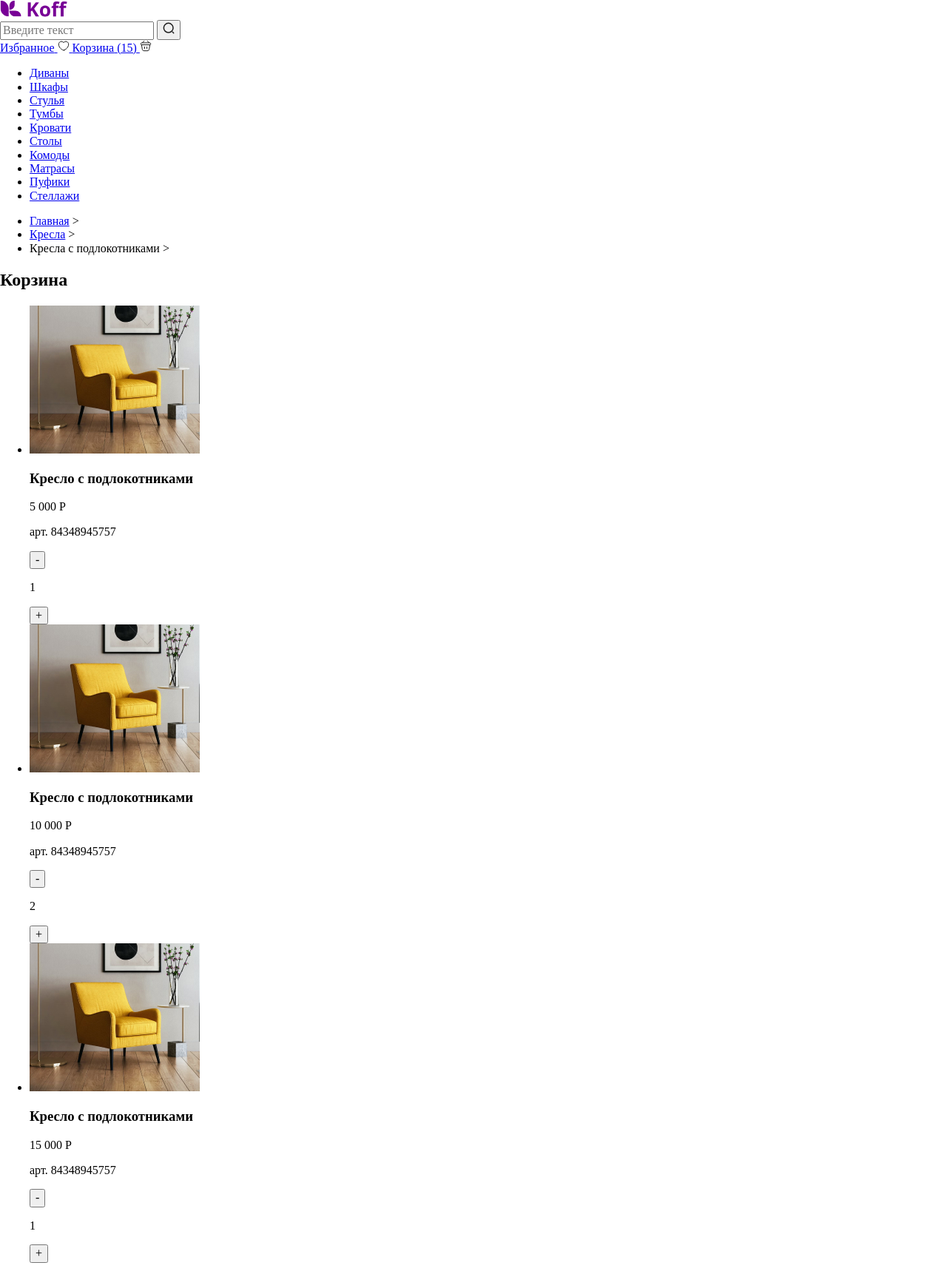
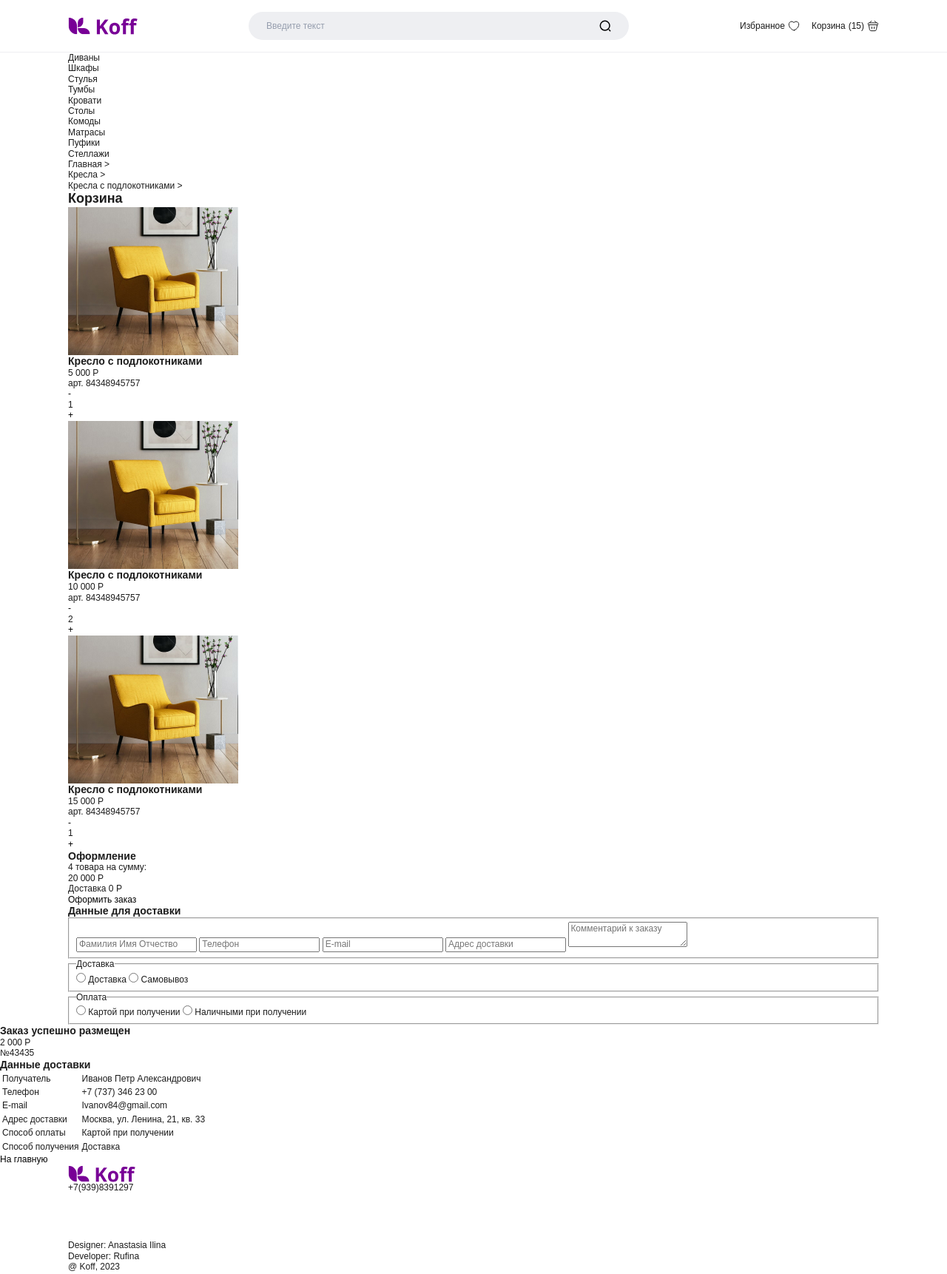
Before and after one commit to ruuuu/Koff, a website built with Vite: page index.html in a window 1280 px wide. Shown: the top 1722 px of the page at 74% size. Built offline with nearby package versions, Linux system fonts and the light colour scheme; files whose address does not match are found by name.

Commit message:
Add files via upload

```diff
--- a/index.html
+++ b/index.html
@@ -3,39 +3,45 @@
   <head>
     <meta charset="UTF-8" />
     <link rel="icon" type="image/svg+xml" href="/vite.svg" />
+
+    <link rel="preload" href="/fonts/open-sans-v36-cyrillic_latin-regular.woff2" as="font" type="font/woff2" crossorigin>   <!-- чтобы шрифты при перезагруке станицы не скакали -->
+    <link rel="preload" href="/fonts/open-sans-v36-cyrillic_latin-700.woff2" as="font" type="font/woff2" crossorigin>
+    <link rel="preload" href="/fonts/inter-v13-cyrillic_latin-regular.woff2" as="font" type="font/woff2" crossorigin>
+
     <meta name="viewport" content="width=device-width, initial-scale=1.0" />
     <title>Koff</title>
     <script type="module" src="/main.js"></script>
   </head>
 
+
   <body>
     <header class="header">
       <div class="container header__container">
-          <a href="/">
-            <img  class="header__link-logo" src="img/logo.svg" alt="Логотип мебельного маркета  Khoff">   <!--  из папки public берем -->
+          <a class="header__link-logo" href="/">
+            <img class="header__logo" src="/img/logo.svg" alt="Логотип мебельного маркета Khoff">   <!--  из папки public берем -->
           </a>
 
-          <form class="header__search" action="/api/prodyuct">
+          <form class="header__search" action="/api/product">
             <input class="header__input" type="search" name="search" placeholder="Введите текст">
 
             <button class="header__btn" type="submit">
                 <svg width="16" height="16" viewBox="0 0 16 16" fill="none" xmlns="http://www.w3.org/2000/svg">
-                  <path d="M7.66683 13.9999C11.1646 13.9999 14.0002 11.1644 14.0002 7.66659C14.0002 4.16878 11.1646 1.33325 7.66683 1.33325C4.16903 1.33325 1.3335 4.16878 1.3335 7.66659C1.3335 11.1644 4.16903 13.9999 7.66683 13.9999Z" stroke="#1C1C1C" stroke-width="1.5" stroke-linecap="round" stroke-linejoin="round"/>
-                  <path d="M14.6668 14.6666L13.3335 13.3333" stroke="#1C1C1C" stroke-width="1.5" stroke-linecap="round" stroke-linejoin="round"/>
+                  <path d="M7.66683 13.9999C11.1646 13.9999 14.0002 11.1644 14.0002 7.66659C14.0002 4.16878 11.1646 1.33325 7.66683 1.33325C4.16903 1.33325 1.3335 4.16878 1.3335 7.66659C1.3335 11.1644 4.16903 13.9999 7.66683 13.9999Z" stroke="currentColor" stroke-width="1.5" stroke-linecap="round" stroke-linejoin="round"/>
+                  <path d="M14.6668 14.6666L13.3335 13.3333" stroke="currentColor" stroke-width="1.5" stroke-linecap="round" stroke-linejoin="round"/>
                 </svg>
-              </button>
+            </button>
           </form>
 
           <div class="header__control">
-            <a href="header__link" href="/favorite">
-              <span class="hesder__link-text">Избранное</span>
+            <a class="header__link"  href="/favorite">
+              <span class="header__link-text">Избранное</span>
               <svg width="16" height="16" viewBox="0 0 16 16" fill="none" xmlns="http://www.w3.org/2000/svg">
                 <path d="M8.41301 13.8733C8.18634 13.9533 7.81301 13.9533 7.58634 13.8733C5.65301 13.2133 1.33301 10.46 1.33301 5.79332C1.33301 3.73332 2.99301 2.06665 5.03967 2.06665C6.25301 2.06665 7.32634 2.65332 7.99967 3.55998C8.67301 2.65332 9.75301 2.06665 10.9597 2.06665C13.0063 2.06665 14.6663 3.73332 14.6663 5.79332C14.6663 10.46 10.3463 13.2133 8.41301 13.8733Z" stroke="#1C1C1C" stroke-linecap="round" stroke-linejoin="round"/>
               </svg>
             </a>
 
-            <a href="header__link" href="/cart">
-              <span class="hesder__link-text">Корзина</span>
+            <a class="header__link" href="/cart">
+              <span class="header__link-text">Корзина</span>
               <span class="header__count">(15)</span>
               <svg width="16" height="16" viewBox="0 0 16 16" fill="none" xmlns="http://www.w3.org/2000/svg">
                 <path d="M5.87329 1.33325L3.45996 3.75325" stroke="#1C1C1C" stroke-miterlimit="10" stroke-linecap="round" stroke-linejoin="round"/>
@@ -300,7 +306,7 @@
                 </tr>
               </table>
 
-              <div class="produc__btns">
+              <div class="product__btns">
                 <button class="product__btn" type="button">В Корзину</button>
                 <button class="product__like">
                   <svg xmlns="http://www.w3.org/2000/svg" width="16" height="16" viewBox="0 0 16 16" fill="none">
@@ -372,7 +378,7 @@
             <form class="cart__form form-order" id="form" action="#" method="POST">
               <h3 class="cart__subtitle">Данные для доставки</h3>
 
-              <fieldset class="form-order___fieldset form-order__fieldset--input">
+              <fieldset class="form-order__fieldset form-order__fieldset--input">
                 <input class="form-order__input" type="text" name="name" placeholder="Фамилия Имя Отчество">
                 <input class="form-order__input" type="tel" name="phone" placeholder="Телефон">
                 <input class="form-order__input" type="email" name="email" placeholder="E-mail">
@@ -408,6 +414,52 @@
             </form>
           </div>
         </div>
+      </section>
+
+      <section class="order">
+        <div class="order__info">
+          <h3>Заказ успешно размещен</h3>
+          <p class="order__price">2&nbsp;000&nbsp;Р</p>
+          <p class="order__article"> №43435</p>
+
+          <div class="order__characteristics">
+            <h3 class="order__characteristics-title">Данные доставки</h3>
+            <table class="order__characteristics-table table">
+              <tr class="table__row">
+                <td class="table__field">Получатель</td>
+                <td class="table__value">Иванов Петр Александрович</td>
+              </tr>
+
+              <tr class="table__row">
+                <td class="table__field">Телефон</td>
+                <td class="table__value">+7 (737) 346 23 00</td>
+              </tr>
+
+              <tr class="table__row">
+                <td class="table__field">E-mail</td>
+                <td class="table__value">Ivanov84@gmail.com</td>
+              </tr>
+
+              <tr class="table__row">
+                <td class="table__field">Адрес доставки</td>
+                <td class="table__value">Москва, ул. Ленина, 21, кв. 33</td>
+              </tr>
+
+              <tr class="table__row">
+                <td class="table__field">Способ оплаты</td>
+                <td class="table__value">Картой при получении</td>
+              </tr>
+
+              <tr class="table__row">
+                <td class="table__field">Способ получения</td>
+                <td class="table__value">Доставка</td>
+              </tr>
+            </table>
+
+            <button class="product__btn" type="button">На главную</button>
+          </div>
+        </div>
+
       </section>
     </main>
 
--- a/style.scss
+++ b/style.scss
@@ -1,3 +1,15 @@
-footer{
-  background-color: black
-}
+@import 'styles/fonts';
+@import 'styles/default';  // подключаем дефолтные стили, они находятся в файле default.scss
+@import 'styles/header';
+@import 'styles/catalog';
+@import 'styles/breadcrumb';
+@import 'styles/goods';
+@import 'styles/product';
+@import 'styles/cart';
+@import 'styles/card';
+@import 'styles/order';
+@import 'styles/form-order';
+@import 'styles/radio';
+@import 'styles/table';
+@import 'styles/footer';
+@import 'styles/contacts';
--- /dev/null
+++ b/styles/breadcrumb.scss
@@ -0,0 +1,14 @@
+.breadcrumb {
+
+      &__list {
+      }
+
+      &__item {
+      }
+
+      &__link {
+      }
+
+      &__separator {
+      }
+}
--- /dev/null
+++ b/styles/card.scss
@@ -0,0 +1,20 @@
+.card {
+
+      &__link {
+      }
+
+      &__image {
+      }
+
+      &__title {
+      }
+
+      &__price {
+      }
+
+      &__btn {
+      }
+
+      &__favorite {
+      }
+}
--- /dev/null
+++ b/styles/cart.scss
@@ -0,0 +1,56 @@
+.cart {
+
+      &__container {
+      }
+
+      &__title {
+      }
+
+      &__products {
+      }
+
+      &__product {
+      }
+
+      &__img {
+      }
+
+      &__ttile-product {
+      }
+
+      &__price {
+      }
+
+      &__article {
+      }
+
+      &__product-control {
+      }
+
+      &__product-btn {
+      }
+
+      &__product-count {
+      }
+
+      &__place {
+      }
+
+      &__subtitle {
+      }
+
+      &__place-info {
+      }
+
+      &__place-count {
+      }
+
+      &__place-delivery {
+      }
+
+      &__place-btn {
+      }
+
+      &__form {
+      }
+}
--- /dev/null
+++ b/styles/catalog.scss
@@ -0,0 +1,14 @@
+.catalog {
+
+      &__container {
+      }
+
+      &__list {
+      }
+
+      &__item {
+      }
+
+      &__link {
+      }
+}
--- /dev/null
+++ b/styles/contacts.scss
@@ -0,0 +1,14 @@
+.contacts {
+
+      &__phone {
+      }
+
+      &__list {
+      }
+
+      &__item {
+      }
+
+      &__link {
+      }
+}
--- /dev/null
+++ b/styles/default.scss
@@ -0,0 +1,114 @@
+html {
+      position: relative;
+      box-sizing: border-box;
+}
+
+*,
+*::before,
+*::after {
+      box-sizing: inherit;
+}
+
+body {
+      position: relative; // эти два свойства нужны чтобы при сущестовании аницмации, чтобы не появлялся гор скролл
+      overflow-x: hidden;
+      min-width: 320px;
+      min-height: 100vh; // высота экрана нашего(чтобы heder и  footer закрепятся на станице)
+      font-family: Open-Sans, sans-serif;
+      line-height: 1.2;
+      -webkit-font-smoothing: antialiased;// эти 5 свойств нужны для шрифтов
+      -moz-osx-font-smoothing: grayscale;
+      text-rendering: optimizeLegibility;
+      -webkit-tap-highlight-color: rgba(0, 0, 0, 0);
+      -webkit-tap-highlight-color: transparent;
+      font-size: 12px;
+      color: #1C1C1C;
+      background-color: #fff;
+      display: flex;
+      flex-direction: column;
+}
+
+main{
+      flex-wrap: 1;
+}
+
+
+img,
+svg {
+      display: block;
+      max-width: 100%;
+      height: auto;
+}
+
+svg {
+      max-height: 100%;
+}
+
+
+button {
+      padding: 0;
+      cursor: pointer;
+      border: none;
+      background-color: transparent;
+}
+
+a {
+      text-decoration: none;
+      color: inherit;
+}
+
+ul {
+      list-style: none;
+      padding: 0;
+      margin: 0;
+}
+
+h1,
+h2,
+h3,
+p,
+figure,
+fieldset {
+      margin: 0;
+}
+
+iframe {
+      border: none;
+}
+
+    /*
+    Доступно скрываю элементы
+    */
+
+.visually-hidden {
+      position: fixed;
+      transform: scale(0);
+}
+
+
+    /*
+    Пример контейнера
+
+    Если контейнер 1180px по макету,
+    то для max-width прибавляем паддинги 30px*2,
+    в итоге 1240px
+    Чтобы контент не прижимался к краям экрана
+    */
+
+.container {
+      max-width: 1440px; /*ширина контента*/
+      padding: 0 16px;
+      margin: 0 auto;
+
+      @media (min-width: 580px) {
+            padding: 0 29px;
+      }
+
+      @media (min-width: 820px) {
+            padding: 0 43px;
+      }
+
+      @media (min-width: 1120px) {
+            padding: 0 92px;
+      }
+}
--- /dev/null
+++ b/styles/fonts.scss
@@ -0,0 +1,23 @@
+@font-face{
+      font-display: swap;
+      font-family: 'Open Sans';
+      font-style: normal;
+      font-weight: 400;
+      src: url('/fonts/open-sans-v36-cyrillic_latin-regular.woff2') format('woff2'); // отсчет идет от папки public
+}
+
+@font-face{
+      font-display: swap;
+      font-family: 'Open Sans';
+      font-style: normal;
+      font-weight: 700;
+      src: url('/fonts/open-sans-v36-cyrillic_latin-700.woff2') format('woff2');
+}
+
+@font-face{
+      font-display: swap;
+      font-family: 'Inter';
+      font-style: normal;
+      font-weight: 400;
+      src: url('/fonts/inter-v13-cyrillic_latin-regular.woff2') format('woff2');
+}
--- /dev/null
+++ b/styles/footer.scss
@@ -0,0 +1,26 @@
+.footer {
+
+      &__container {
+      }
+
+      &__link-logo {
+      }
+
+      &__logo {
+      }
+
+      &__contacts {
+      }
+
+      &__developer-list {
+      }
+
+      &__developer-item {
+      }
+
+      &__developer-link {
+      }
+
+      &__copyright {
+      }
+}
--- /dev/null
+++ b/styles/form-order.scss
@@ -0,0 +1,27 @@
+.form-order {
+
+      &_fieldset {
+      }
+
+
+      &__fieldset--input {
+      }
+
+      &__input {
+      }
+
+      &__textarea {
+      }
+
+      &__fieldset {
+      }
+
+      &__fieldset--radio {
+      }
+
+      &__legend {
+      }
+
+      &__label {
+      }
+}
--- /dev/null
+++ b/styles/goods.scss
@@ -0,0 +1,14 @@
+.goods {
+
+      &__title {
+      }
+
+      &__list {
+      }
+
+      &__item {
+      }
+
+      &__card {
+      }
+}
--- /dev/null
+++ b/styles/header.scss
@@ -0,0 +1,142 @@
+.header {
+
+      padding-top: 16px;
+      padding-bottom: 16px;
+      border-bottom: 1px solid #EEEFF2;
+
+
+      &__container {
+            display: grid;
+            justify-content: space-between;
+            grid-template-areas:
+                  'logo control'
+                  'search search'
+            ;
+            gap: 16px;
+            align-items: center;
+
+            @media (min-width: 820px) {
+                  grid-template-areas:
+                        'logo search control'
+                  ;
+                  grid-template-columns: 94px 1fr auto;  // auto- ширина содержимого
+                  align-items: center;
+            }
+      }
+
+
+      &__link-logo {
+            grid-area: logo;
+      }
+
+
+      &__logo{
+           width: 94px;
+      }
+
+
+      &__search {
+            grid-area: search;
+            position: relative;     // лупу будем позицонировать относительно этого
+            width: 100%;
+            height: 38px;
+
+            @media (min-width: 820px) {
+                 max-width: 408px;
+                 justify-self: center;    // выравнивание по горизонтали
+            }
+
+            @media (min-width: 1120px) {
+                  max-width: 514px;
+            }
+      }
+
+
+      &__input { // input
+            width: 100%;
+            height: 100%;
+            padding: 0 40px 0 24px;
+            border-radius: 32px;
+            border: none;
+            background-color: #EEEFF2;
+            color: #969EAE;
+
+            &::placeholder{
+               color: #969EAE;
+            }
+
+            &:focus-visible,
+            &:hover{
+                  outline: 1px solid #DFE3EB;
+            }
+      }
+
+
+      &__btn {
+            position: absolute;
+            top: 50%;
+            right: 24px;
+            transform: translateY(-50%); // чтоб лупа отцентровалась
+
+            display: block;
+            width: 16px;
+            height: 16px;
+            border-radius: 4px;
+            outline-offset: 4px;
+            outline: 1px solid transparent;
+
+            &:hover,
+            &:active{
+                  color: #780096;
+            }
+
+            &:focus-visible{
+                  color: #780096;
+                  outline-color: #780096;
+            }
+      }
+
+
+      &__control {
+            grid-area: control;
+            justify-self: end; // прижмем вправо грид элемент
+            display: flex;
+            align-items: center;
+            gap: 16px;
+      }
+
+
+      &__link{
+            display: flex;
+            flex-direction: row-reverse;
+            align-items: center;
+            gap: 4px;
+
+            @media (min-width: 580px) {
+                  flex-direction: row;
+            }
+
+            &:hover,
+            &:active{
+                  color: #780096;
+            }
+
+            &:focus-visible{
+                  color: #780096;
+                  outline-color: #780096;
+            }
+      }
+
+
+      &__count {
+      }
+
+
+      &__link-text {
+            display: none;
+
+            @media (min-width: 580px) {
+                 display: block;
+            }
+      }
+}
--- /dev/null
+++ b/styles/order.scss
@@ -0,0 +1,20 @@
+.order {
+
+      &__info {
+      }
+
+      &__price {
+      }
+
+      &__article {
+      }
+
+      &__characteristics {
+      }
+
+      &__characteristics-title {
+      }
+
+      &__characteristics-table {
+      }
+}
--- /dev/null
+++ b/styles/product.scss
@@ -0,0 +1,65 @@
+.product {
+
+      &__title {
+      }
+
+      &__picture {
+      }
+
+      &__slider-main {
+      }
+
+      &__main-list {
+      }
+
+      &__slide {
+      }
+
+      &__arrow {
+      }
+
+      &__arrow--prev {
+      }
+
+      &__arrow--next {
+      }
+
+      &__slider-thumbnails {
+      }
+
+      &__thumbnails-list {
+      }
+
+      &__thumbnails-slide {
+      }
+
+      &__thumbnails-img {
+      }
+
+      &__info {
+      }
+
+      &__price {
+      }
+
+      &__article {
+      }
+
+      &__characteristics {
+      }
+
+      &__characteristics-title {
+      }
+
+      &__characteristics-table {
+      }
+
+      &__btns {
+      }
+
+      &__btn {
+      }
+
+      &__like {
+      }
+}
--- /dev/null
+++ b/styles/radio.scss
@@ -0,0 +1,5 @@
+.radio {
+
+      &__input {
+      }
+}
--- /dev/null
+++ b/styles/table.scss
@@ -0,0 +1,11 @@
+.table {
+
+      &__row {
+      }
+
+      &__field {
+      }
+
+      &__value {
+      }
+}
```
Also changed, not shown: public/fonts/inter-v13-cyrillic_latin-regular.woff2 (added), public/fonts/open-sans-v36-cyrillic_latin-700.woff2 (added), public/fonts/open-sans-v36-cyrillic_latin-regular.woff2 (added).
